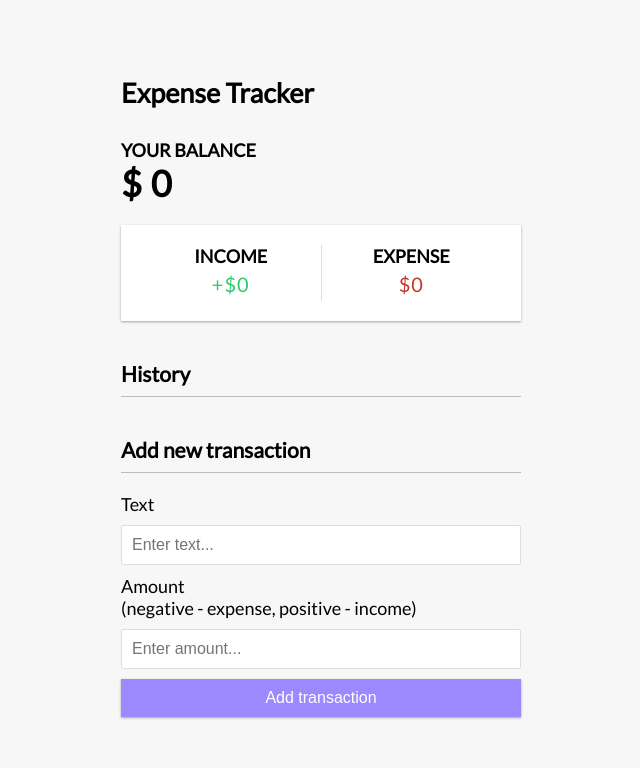
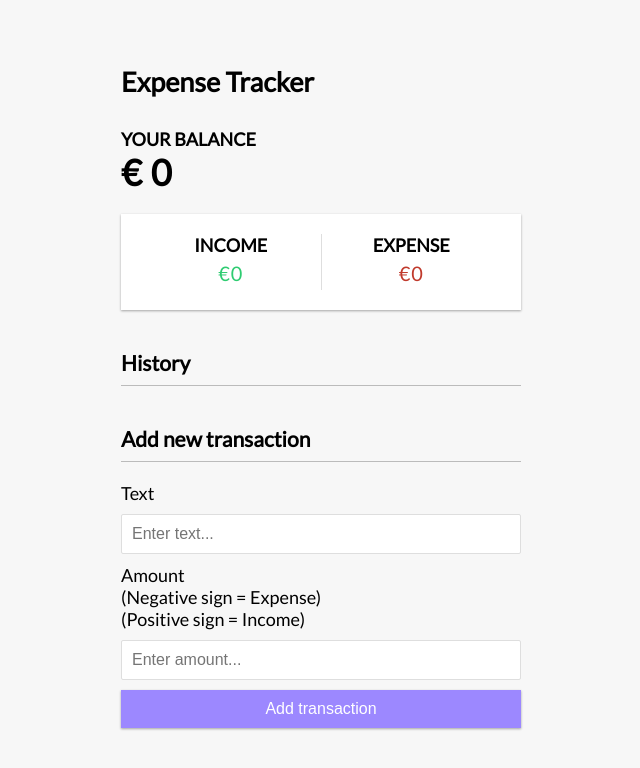
Before and after one commit to pauliecode/vue-expense-tracker, a Vue app: page / in a window 1280 px wide. Shown: the top 768 px of the page, without its empty margins (319-959 px from the left). Built offline with nearby package versions, Linux system fonts and the light colour scheme.

Commit message:
Small QoL text changes

```diff
--- a/src/components/AddTransaction.vue
+++ b/src/components/AddTransaction.vue
@@ -7,7 +7,7 @@
         </div>
         <div class="form-control">
             <label for="amount">Amount <br />
-                (negative - expense, positive - income)</label>
+                (Negative sign = Expense) <br> (Positive sign = Income)</label>
             <input type="text" id="amount" v-model="amount" placeholder="Enter amount..." />
         </div>
         <button class="btn">Add transaction</button>
--- a/src/components/Balance.vue
+++ b/src/components/Balance.vue
@@ -1,6 +1,6 @@
 <template>
     <h4>Your Balance</h4>
-    <h1 id="balance">$ {{ totalProp }}</h1>
+    <h1 id="balance">€ {{ totalProp }}</h1>
 </template>
 
 <script setup>
--- a/src/components/IncomeExpenses.vue
+++ b/src/components/IncomeExpenses.vue
@@ -2,11 +2,11 @@
     <div class="inc-exp-container">
         <div>
             <h4>Income</h4>
-            <p id="money-plus" class="money plus">+${{ incomeProp }}</p>
+            <p id="money-plus" class="money plus">€{{ incomeProp }}</p>
         </div>
         <div>
             <h4>Expense</h4>
-            <p id="money-minus" class="money minus">${{ expensesProp }}</p>
+            <p id="money-minus" class="money minus">€{{ expensesProp }}</p>
         </div>
     </div>
 </template>
--- a/src/components/TransactionList.vue
+++ b/src/components/TransactionList.vue
@@ -3,7 +3,7 @@
     <ul id="list" class="list">
         <li v-for="transaction in transactionsProp" :key="transaction.id"
             :class="transaction.amount < 0 ? 'minus' : 'plus'">
-            {{ transaction.text }} <span>${{ transaction.amount }}</span>
+            {{ transaction.text }} <span>€{{ transaction.amount }}</span>
             <button @click="deleteTransaction(transaction.id)" class="delete-btn">x</button>
         </li>
     </ul>
```
